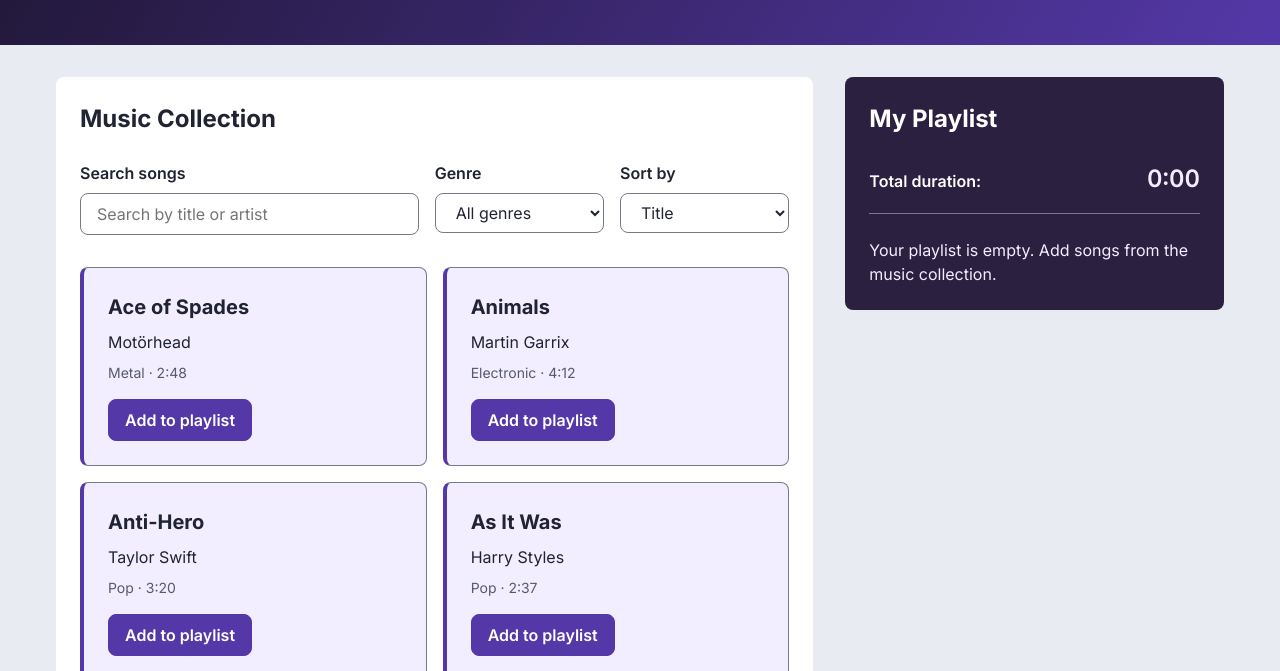
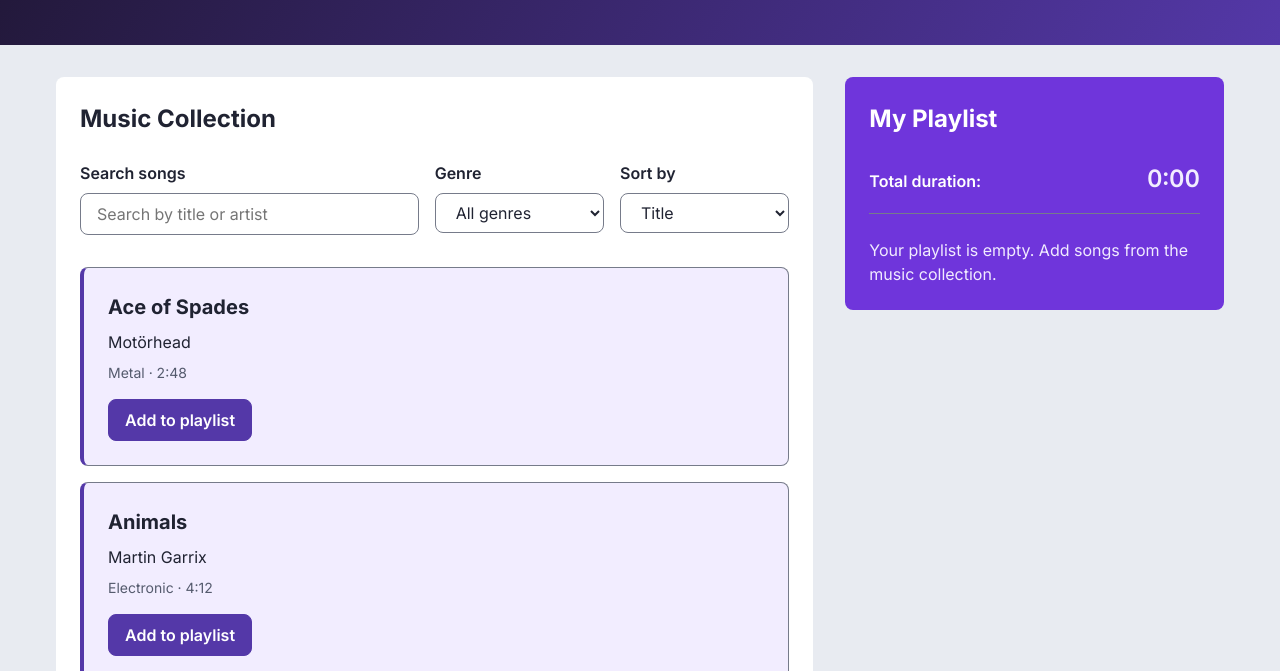
Before and after one commit to idaelise20-tech/assignment_3, a plain HTML site: page index.html in a window 1280 px wide. Shown: the part 129-800 px from the top of the page. Drawn offline with Linux system fonts and the light colour scheme.

Commit message:
Set a minimum page width and add a playlist link for smaller screens

```diff
--- a/css/styles.css
+++ b/css/styles.css
@@ -2,6 +2,7 @@
 body {
   font-family: var(--font-body);
   font-size: var(--font-size-medium);
+  min-width: 21rem;
   line-height: 1.5;
   color: var(--color-text);
   background-color: var(--color-background);
@@ -113,7 +114,7 @@ body {
 }
 
 .playlist__empty {
-  color: var(--color-song-card);
+  color: var(--color-header-text);
 }
 
 .collection__empty {
@@ -209,9 +210,6 @@ body {
     grid-template-columns: 2fr 1fr 1fr;
   }
 }
-.collection__grid {
-  grid-template-columns: repeat(2, minmax(0, 1fr));
-}
 
 /* Desktop */
 @media (min-width: 64rem) {
@@ -219,4 +217,7 @@ body {
     grid-template-columns: 2fr 1fr;
     align-items: start;
   }
+  .collection__playlist-link {
+    display: none;
+  }
 }
--- a/css/variables.css
+++ b/css/variables.css
@@ -11,7 +11,7 @@
   --color-header-end: #5438a8;
   --color-header-text: #f1ebff;
   --color-song-card: #f2edff;
-  --color-playlist-panel: #2b2040;
+  --color-playlist-panel: #6f35db;
 
   /* Fonts */
   --font-body: "Inter", Arial, sans-serif;
--- a/index.html
+++ b/index.html
@@ -71,6 +71,9 @@
             </select>
           </div>
         </div>
+        <a class="collection__playlist-link" href="#playlist-title"
+          >Go to my playlist</a
+        >
 
         <!-- JavaScript will insert song cards here -->
         <div class="collection__grid" id="song-list"></div>
```
